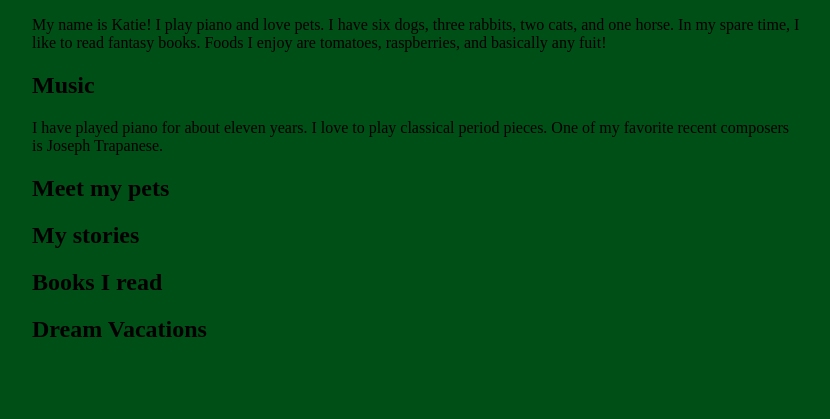
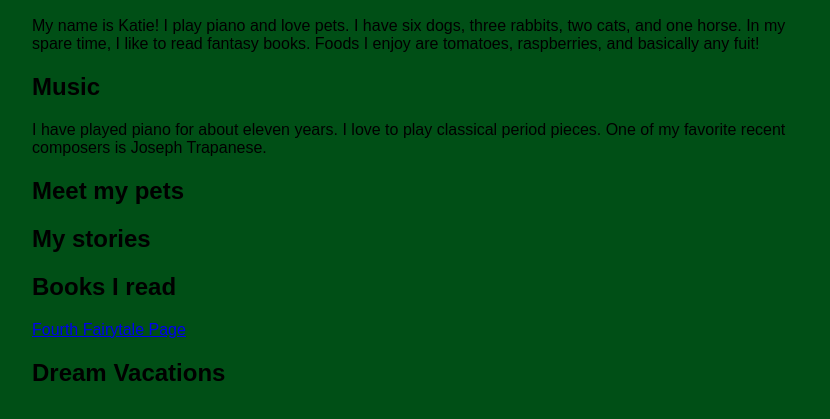
Before and after one commit to boandcoco/KatiesFairytale, a plain HTML site: page index.html in a window 1280 px wide. Shown: the part 97-516 px from the top of the page, without its empty margins (224-1054 px from the left). Drawn offline with Linux system fonts and the light colour scheme.

Commit message:
Update index.html

```diff
--- a/index.html
+++ b/index.html
@@ -8,7 +8,7 @@
                 background-color: #004f16;
                 margin-left: 20%;
                 margin-right: 20%;
-                font-family: courier-new;
+                font-family: sans-serif;
             }
         </style>
     </head>
@@ -21,6 +21,7 @@
         <h2>Meet my pets</h2>
         <h2>My stories</h2>
         <h2>Books I read</h2>
+        <a href="fairytale/fourthfairytalepage.html" target="_blank">Fourth Fairytale Page</a><br>
         <h2>Dream Vacations</h2>
     </body>
 </html>
```
